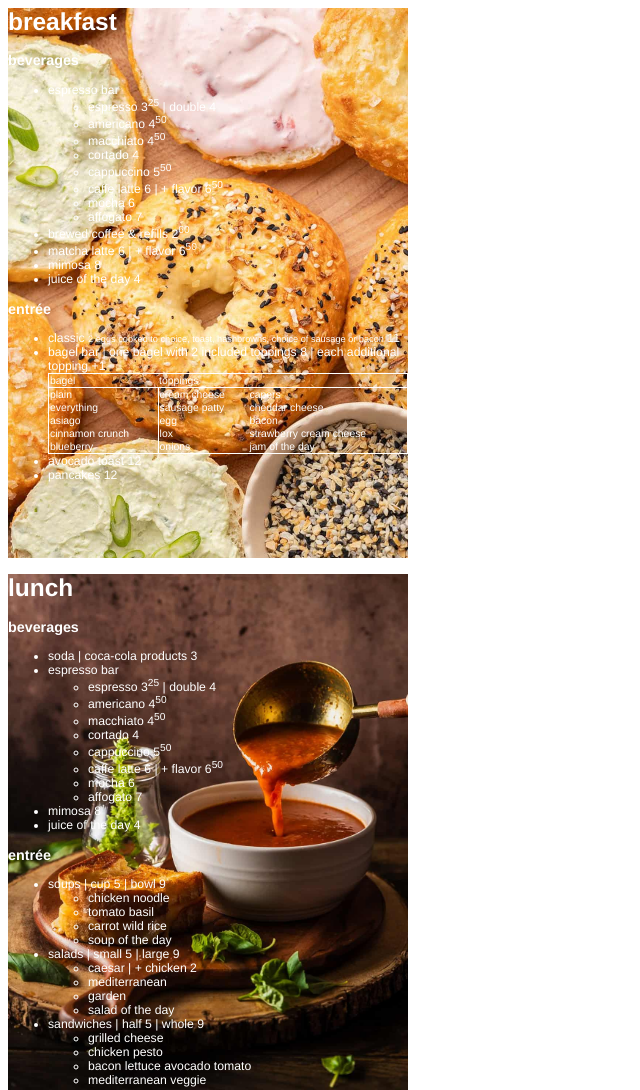
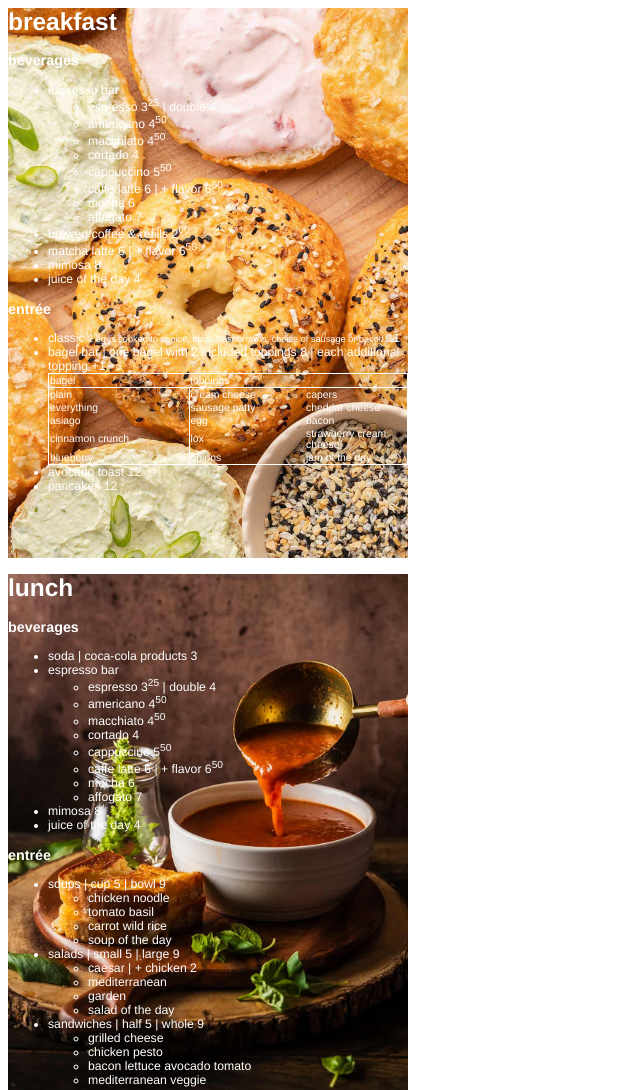
Before and after one commit to audiowaves/audiowaves.github.io, a plain HTML site: page 3-4_cafe-bistro-menu.html in a window 1280 px wide. Shown: the top 1090 px of the page, without its empty margins (0-640 px from the left). Drawn offline with Linux system fonts and the light colour scheme.

Commit message:
Update 3-4_cafe-bistro-menu.html

```diff
--- a/3-4_cafe-bistro-menu.html
+++ b/3-4_cafe-bistro-menu.html
@@ -57,7 +57,7 @@
             <tr>
               <td style="border-collapse: collapse; border-right: 1px solid;">plain</td>
               <td>cream cheese</td>
-              <td>capers</td>
+              <td style="width:100px">capers</td>
             </tr>
             <tr>
               <td style="border-collapse: collapse; border-right: 1px solid;">everything</td>
```
